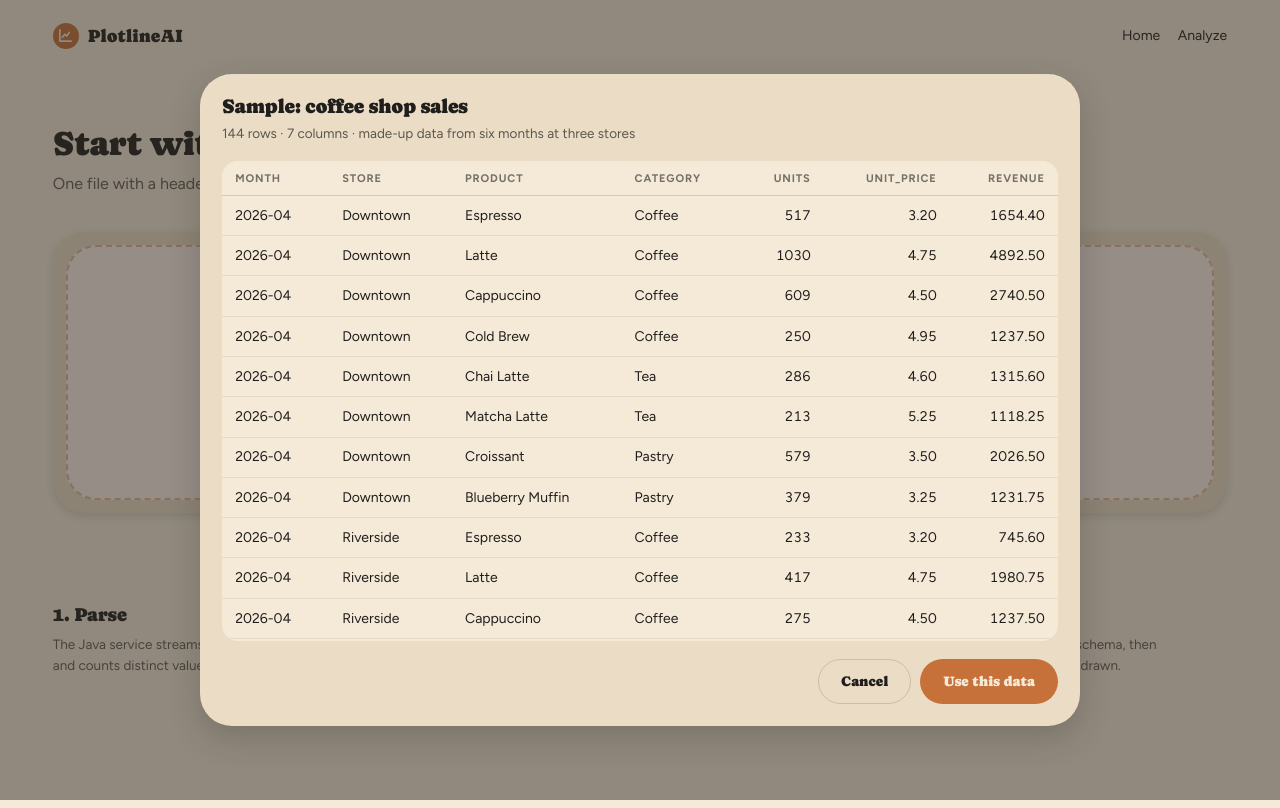
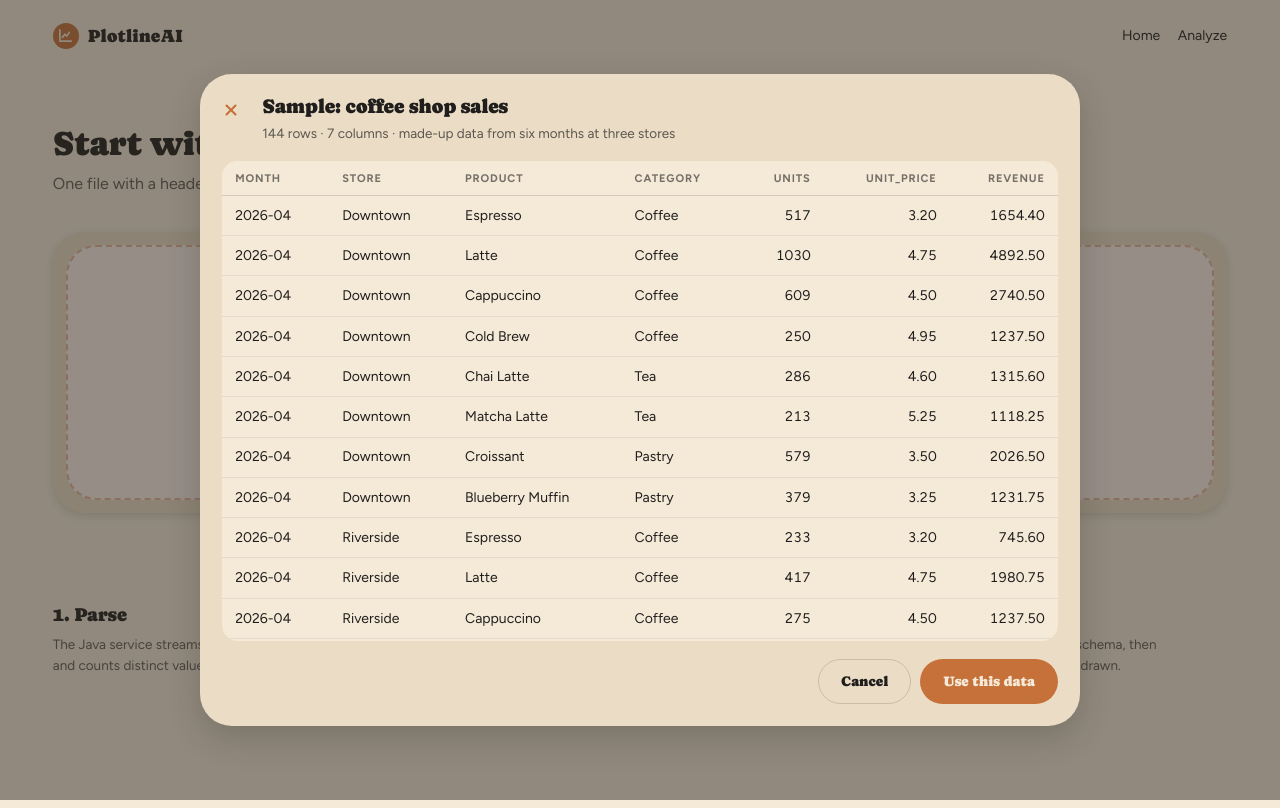
Before and after one commit to AntonKorchynskyi/plotlineai, a Next.js app in the folder frontend/: page /analyze in a window 1280 px wide. Both pictures are taken after a click on the button "Try our sample data". Built offline with nearby package versions, Linux system fonts and the light colour scheme.

Commit message:
Sample data dialog: an X at its top left to close it
Beside Cancel, Escape and a click on the backdrop, the dialog now has an X button at its top
left, labelled Close for screen readers. Its glyph lines up with the table's left edge, and
its hover pill sits inside the dialog's padding.

```diff
--- a/frontend/components/analyze/SampleData.tsx
+++ b/frontend/components/analyze/SampleData.tsx
@@ -1,6 +1,7 @@
 "use client";
 
 import { useRef, type MouseEvent } from "react";
+import { XIcon } from "@/components/icons";
 import { sampleFile, sampleTable } from "@/lib/analyze/sample-data";
 
 const { header, rows } = sampleTable();
@@ -46,6 +47,16 @@ export default function SampleData({ onUse }: { onUse: (file: File) => void }) {
         className="dialog w-[880px] gap-4 p-5"
         onClick={onBackdrop}
       >
+        <div className="flex items-start gap-3">
+          <button
+            type="button"
+            // Pulled out by the icon's inset, so the glyph lines up with the table's edge.
+            className="btn btn-ghost btn-icon -mt-1 -ml-[9px] shrink-0"
+            aria-label="Close"
+            onClick={close}
+          >
+            <XIcon />
+          </button>
           <div>
             <h2 id="sample-title" className="dialog-title m-0">
               Sample: coffee shop sales
@@ -54,6 +65,7 @@ export default function SampleData({ onUse }: { onUse: (file: File) => void }) {
               {rows.length} rows · {header.length} columns · made-up data from six months at three
               stores
             </p>
+          </div>
         </div>
 
         <div
--- a/frontend/components/icons.tsx
+++ b/frontend/components/icons.tsx
@@ -65,6 +65,15 @@ export function CheckIcon({ size = 17, className }: IconProps) {
   );
 }
 
+export function XIcon({ size = 18, className }: IconProps) {
+  return (
+    <svg {...base(size)} className={className}>
+      <path d="M18 6L6 18" />
+      <path d="M6 6l12 12" />
+    </svg>
+  );
+}
+
 export function ShareIcon({ size = 15, className }: IconProps) {
   return (
     <svg {...base(size)} className={className}>
```
Also changed, not shown: 3 other files (tests, documents, lock files or other folders). Lines whose indentation alone changed are shown as unchanged.
